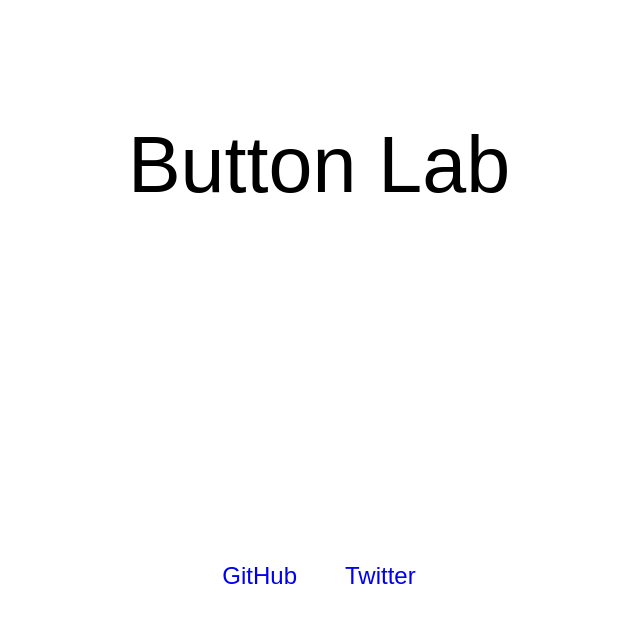
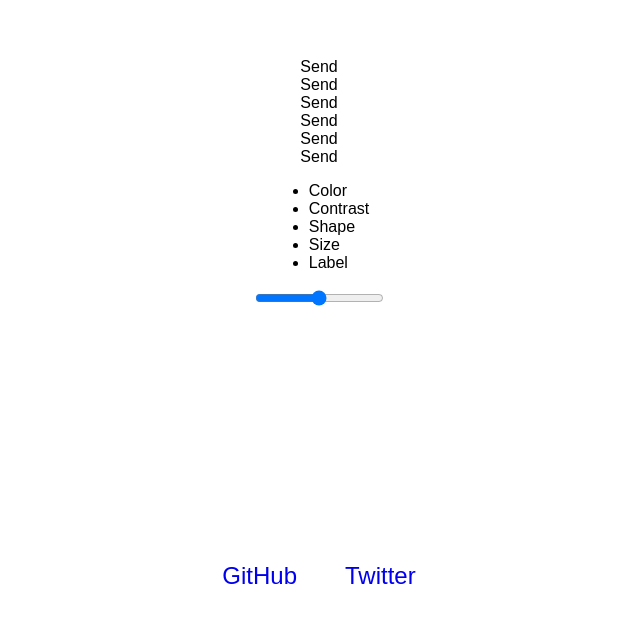
Before and after one commit to andyjakubowski/button-lab, a website: page dist/index.html in a window 1280 px wide. Shown: the part 170-792 px from the top of the page, without its empty margins (321-961 px from the left). Drawn offline with Linux system fonts and the light colour scheme.

Commit message:
Add basic HTML markup

```diff
--- a/dist/index.html
+++ b/dist/index.html
@@ -32,7 +32,30 @@
   <body>
     <main>
       <div class="main-content">
-        <h1 class="title">Button Lab</h1>
+        <div class="preview">
+          <div class="preview__pane preview__pane_light">
+            <div class="button button_idle">Send</div>
+            <div class="button button_loading">Send</div>
+            <div class="button button_disabled">Send</div>
+          </div>
+          <div class="preview__pane preview__pane_dark">
+            <div class="button button_idle">Send</div>
+            <div class="button button_loading">Send</div>
+            <div class="button button_disabled">Send</div>
+          </div>
+        </div>
+        <div class="adjustments">
+          <ul class="adjustments__list">
+            <li>Color</li>
+            <li>Contrast</li>
+            <li>Shape</li>
+            <li>Size</li>
+            <li>Label</li>
+          </ul>
+        </div>
+        <div class="adjustments__slider">
+          <input type="range">
+        </div>
       </div>
     </main>
     <footer class="footer footer_classifier">
```
